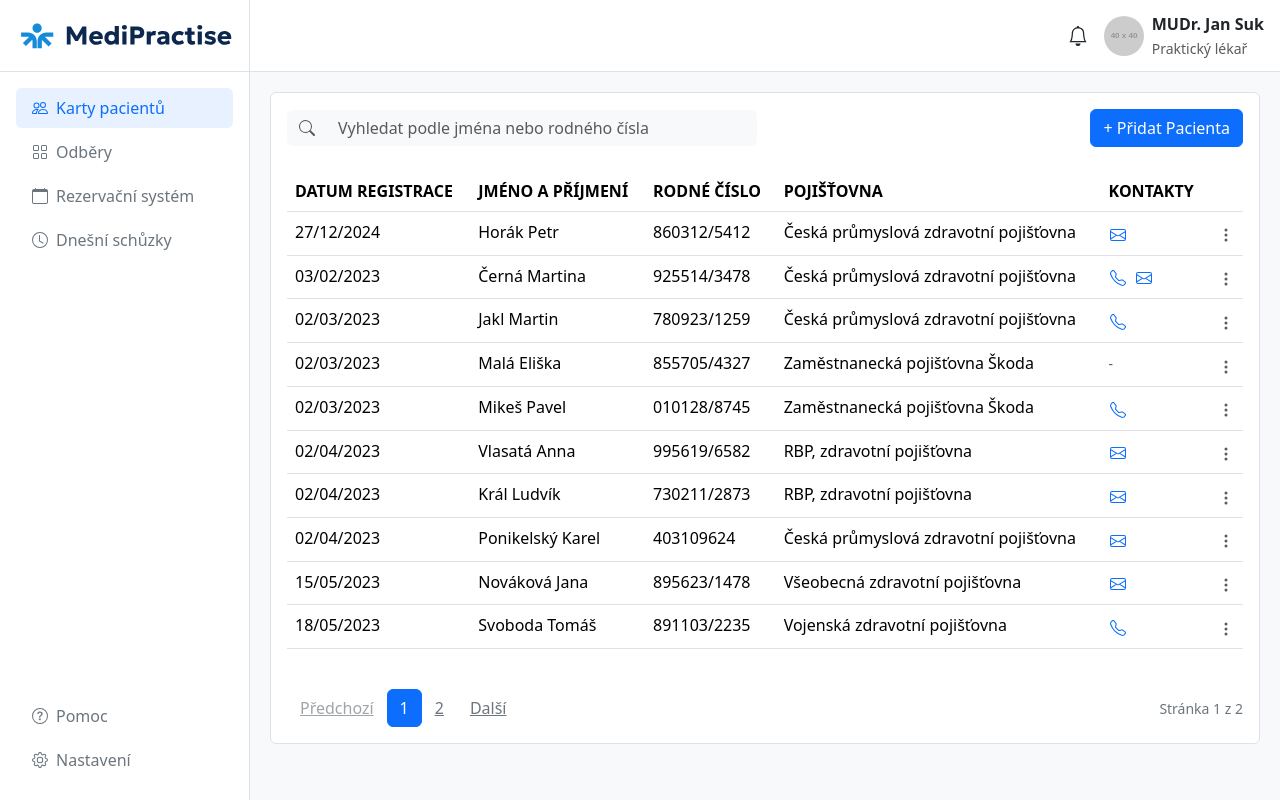
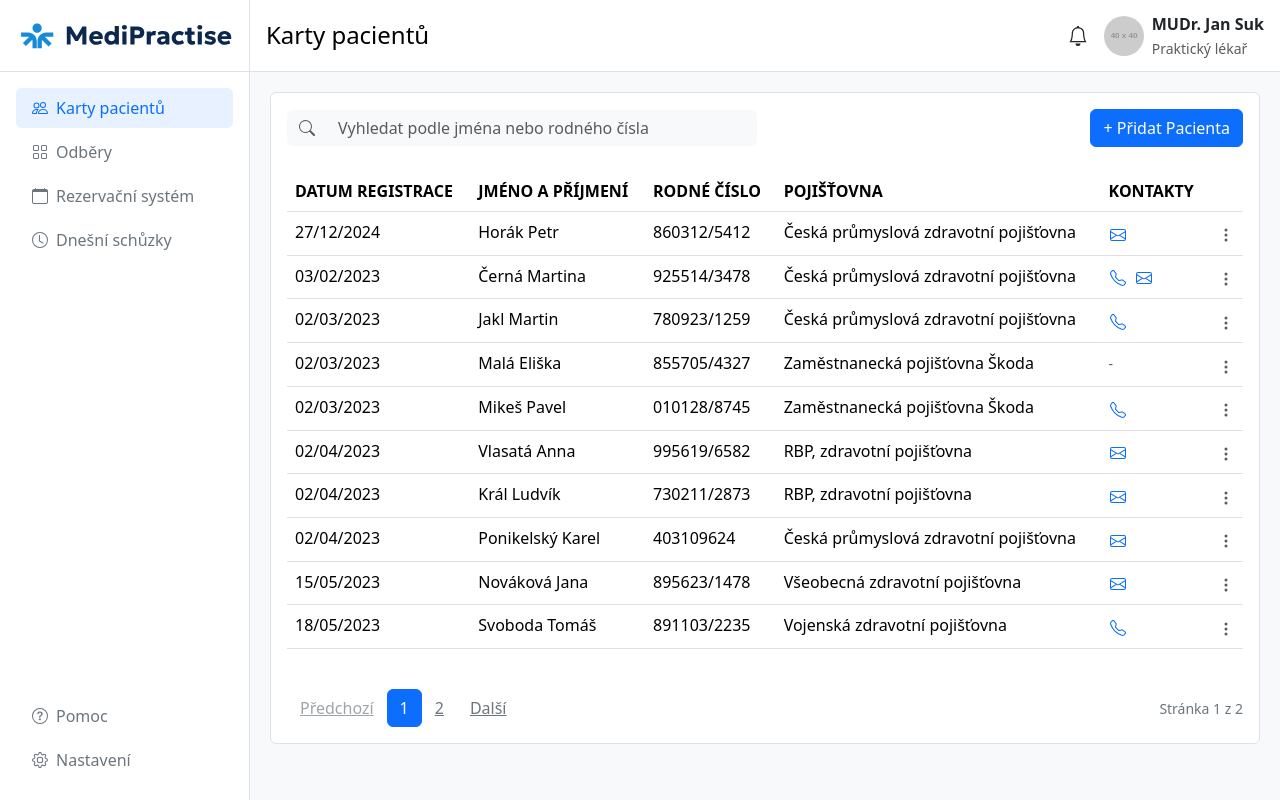
Before and after one commit to PandaCao/medi-practice, a React (Create React App) app in the folder client/: page / in a window 1280 px wide. Built offline with nearby package versions, Linux system fonts and the light colour scheme.

Commit message:
feat(navbar): update NavbarComponent to accept pageTitle prop and apply new styles; enhance Sidebar CSS for better layout

```diff
--- /dev/null
+++ b/client/src/components/navbar/Navbar.css
@@ -0,0 +1,27 @@
+.navbar-component {
+    transition: left 0.3s ease-in-out;
+    position: fixed;
+    top: 0;
+    right: 0;
+    left: 0;
+    z-index: 1020;
+    background-color: white;
+}
+
+@media (min-width: 992px) {
+    .navbar-component {
+        left: 250px; /* Šířka sidebaru */
+    }
+}
+
+@media (max-width: 991.98px) {
+    .navbar-component {
+        left: 0;
+        width: 100%;
+    }
+}
+
+/* Přidáme styl pro obsah pod navbarem */
+.content-wrapper {
+    margin-top: 72px; /* Výška navbaru */
+}
--- a/client/src/components/navbar/NavbarComponent.jsx
+++ b/client/src/components/navbar/NavbarComponent.jsx
@@ -3,8 +3,9 @@ import { Navbar, Image, Stack, Button } from 'react-bootstrap';
 import { BsBell, BsArrowLeft, BsList } from 'react-icons/bs';
 import { useNavigate, useLocation } from 'react-router-dom';
 import { getRouteByPath } from '../../config/routes';
+import './Navbar.css';
 
-const NavbarComponent = ({ toggleSidebar }) => {
+const NavbarComponent = ({ pageTitle, toggleSidebar }) => {
     const navigate = useNavigate();
     const location = useLocation();
     const currentRoute = getRouteByPath(location.pathname);
@@ -16,11 +17,10 @@ const NavbarComponent = ({ toggleSidebar }) => {
     return (
         <Navbar
             bg="white"
-            className="border-bottom"
+            className="navbar-component border-bottom"
             style={{
                 position: 'fixed',
                 right: 0,
-                left: 0,
                 zIndex: 1020,
                 height: '72px',
                 padding: '16px',
@@ -43,7 +43,7 @@ const NavbarComponent = ({ toggleSidebar }) => {
                         <BsArrowLeft size={24} />
                     </Button>
                 )}
-                <h4 className="mb-0">{currentRoute?.name}</h4>
+                <h4 className="mb-0">{pageTitle}</h4>
             </Navbar.Brand>
             <Navbar.Toggle />
             <Navbar.Collapse className="justify-content-end">
--- a/client/src/components/sidebar/Sidebar.css
+++ b/client/src/components/sidebar/Sidebar.css
@@ -20,7 +20,8 @@
 }
 
 .sidebar {
-    width: 250px;
+    width: 250px !important;
+    min-width: 250px;
     height: 100vh;
     position: fixed;
     top: 0;
@@ -28,6 +29,7 @@
     z-index: 1030;
     transition: transform 0.3s ease-in-out;
     background-color: white;
+    flex-shrink: 0;
 }
 
 .sidebar-overlay {
--- a/client/src/layout/Layout.jsx
+++ b/client/src/layout/Layout.jsx
@@ -8,23 +8,22 @@ const Layout = () => {
     const [isSidebarOpen, setIsSidebarOpen] = useState(false);
     const location = useLocation();
 
-    // Funkce pro získání názvu stránky podle cesty
     const getPageTitle = (pathname) => {
         switch (pathname) {
             case '/':
                 return 'Karty pacientů';
-            case '/add-patient':
-                return 'Přidat pacienta';
             case '/blood-samples':
                 return 'Odběry';
             case '/reservations':
-                return 'Rezervace';
+                return 'Rezervační systém';
             case '/appointments':
                 return 'Dnešní schůzky';
             case '/help':
                 return 'Pomoc';
             case '/settings':
                 return 'Nastavení';
+            case '/add-patient':
+                return 'Přidat pacienta';
             default:
                 return '';
         }
```
